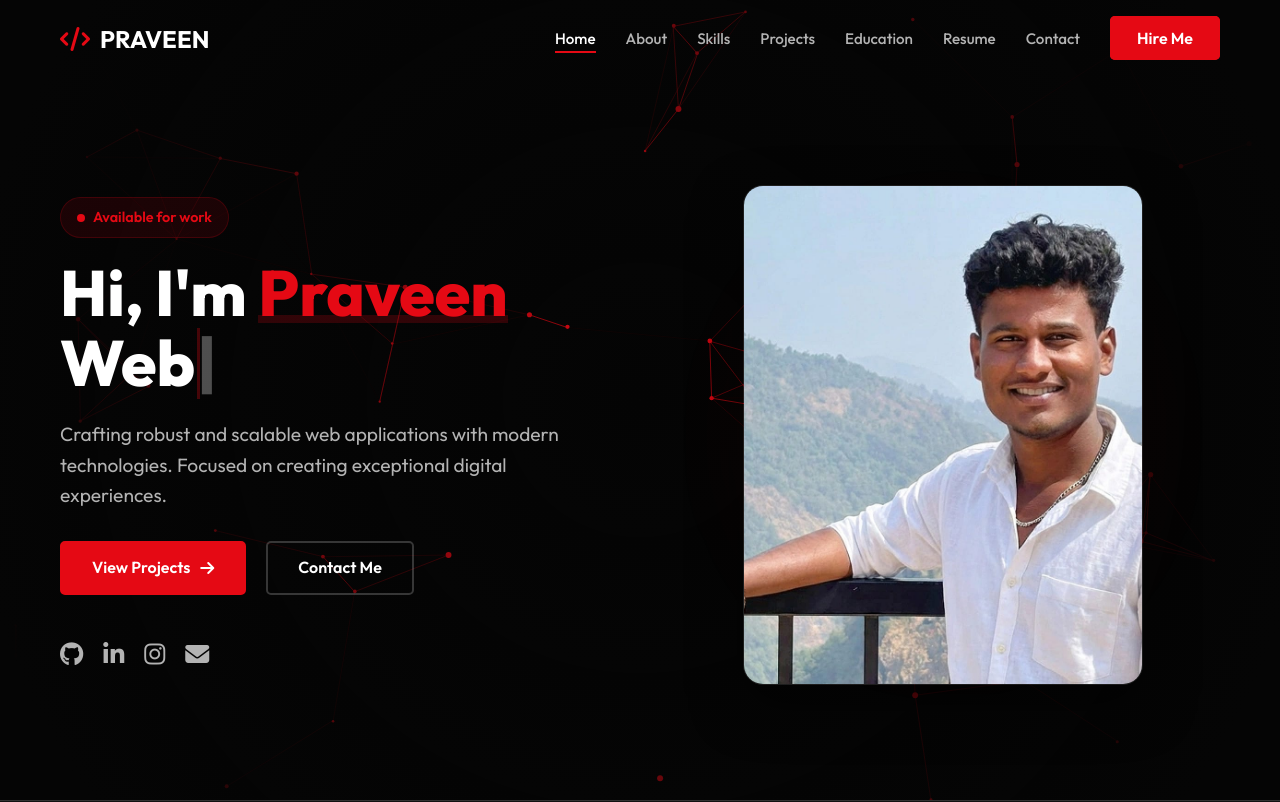
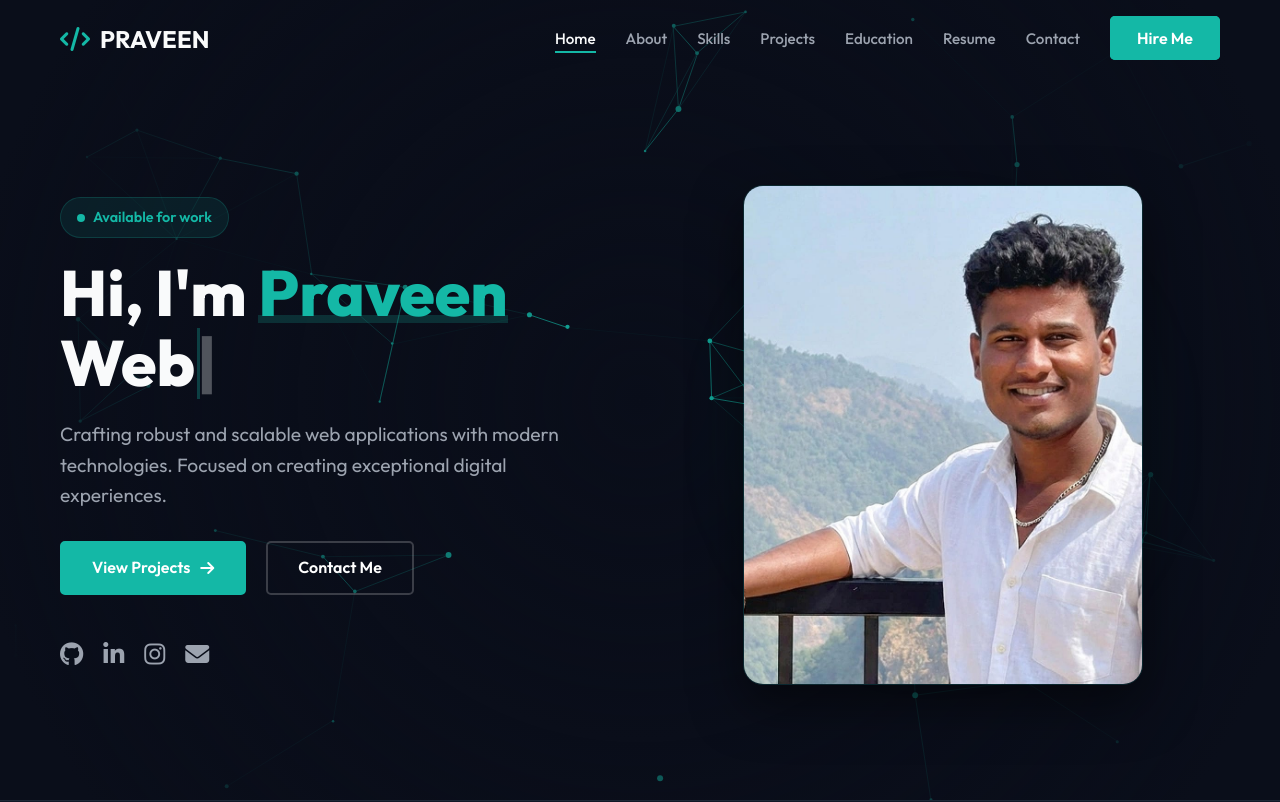
Before and after one commit to praveenveeramani3007/Praveenportfolio, a React (Vite) app: page / in a window 1280 px wide. Shown: the top 802 px of the page. Built offline with nearby package versions, Linux system fonts and the light colour scheme.

Commit message:
Description of your changes

```diff
--- a/src/components/Layout.jsx
+++ b/src/components/Layout.jsx
@@ -59,7 +59,7 @@ const Layout = () => {
                 this.vx = (Math.random() - 0.5) * 1.5;
                 this.vy = (Math.random() - 0.5) * 1.5;
                 this.size = Math.random() * 2 + 1;
-                this.color = '#e50914';
+                this.color = '#14B8A6';
             }
 
             update() {
@@ -118,7 +118,7 @@ const Layout = () => {
 
                     if (distance < connectionDistance) {
                         ctx.beginPath();
-                        ctx.strokeStyle = `rgba(229, 9, 20, ${1 - distance / connectionDistance})`;
+                        ctx.strokeStyle = `rgba(20, 184, 166, ${1 - distance / connectionDistance})`;
                         ctx.lineWidth = 1;
                         ctx.moveTo(particles[i].x, particles[i].y);
                         ctx.lineTo(particles[j].x, particles[j].y);
@@ -190,7 +190,7 @@ const Layout = () => {
                             top: window.innerWidth <= 900 ? '80px' : 'auto',
                             left: window.innerWidth <= 900 ? '0' : 'auto',
                             width: window.innerWidth <= 900 ? '100%' : 'auto',
-                            background: window.innerWidth <= 900 ? '#050505' : 'transparent',
+                            background: window.innerWidth <= 900 ? '#0A0E1A' : 'transparent',
                             padding: window.innerWidth <= 900 ? '20px' : '0'
                         }}
                     >
@@ -247,7 +247,7 @@ const Layout = () => {
                         <i className="fas fa-envelope"></i>
                     </a>
                 </div>
-                <p>© 2025 Praveen V. Built with <i className="fas fa-heart" style={{ color: '#e50914' }}></i> and Code.</p>
+                <p>© 2025 Praveen V. Built with <i className="fas fa-heart" style={{ color: '#14B8A6' }}></i> and Code.</p>
             </footer>
         </>
     );
--- a/src/index.css
+++ b/src/index.css
@@ -5,18 +5,24 @@
    1. RESET & VARIABLES
    ========================================= */
 :root {
-  --primary: #e50914;
-  /* Netflix Red */
-  --primary-hover: #b20710;
-  --background: #050505;
-  /* Deep Black */
-  --surface: #121212;
-  --text-main: #ffffff;
-  --text-muted: #b3b3b3;
-  --border: #333333;
-  --gradient: linear-gradient(135deg, #e50914 0%, #b20710 100%);
-  --card-bg: rgba(20, 20, 20, 0.6);
-  --glass-border: rgba(255, 255, 255, 0.1);
+  --primary: #14B8A6;
+  /* Teal */
+  --primary-hover: #0D9488;
+  --accent: #F97316;
+  /* Orange */
+  --accent-hover: #EA580C;
+  --background: #0A0E1A;
+  /* Deep Navy */
+  --surface: #111827;
+  /* Dark Slate */
+  --text-main: #F9FAFB;
+  --text-muted: #9CA3AF;
+  --border: #1F2937;
+  --gradient: linear-gradient(135deg, #14B8A6 0%, #F97316 100%);
+  --gradient-teal: linear-gradient(135deg, #14B8A6 0%, #0D9488 100%);
+  --gradient-orange: linear-gradient(135deg, #F97316 0%, #EA580C 100%);
+  --card-bg: rgba(17, 24, 39, 0.6);
+  --glass-border: rgba(20, 184, 166, 0.15);
   --font-main: 'Outfit', sans-serif;
   --transition: all 0.3s cubic-bezier(0.4, 0, 0.2, 1);
 }
@@ -61,14 +67,14 @@ ul {
   left: 0;
   width: 100%;
   height: 8px;
-  background: rgba(229, 9, 20, 0.2);
+  background: rgba(20, 184, 166, 0.2);
   z-index: -1;
   transition: var(--transition);
 }
 
 .text-highlight:hover::after {
   height: 20px;
-  background: rgba(229, 9, 20, 0.4);
+  background: rgba(20, 184, 166, 0.4);
 }
 
 @keyframes float {
@@ -87,15 +93,15 @@ ul {
 
 @keyframes pulse-glow {
   0% {
-    box-shadow: 0 0 0 0 rgba(229, 9, 20, 0.4);
+    box-shadow: 0 0 0 0 rgba(20, 184, 166, 0.4);
   }
 
   70% {
-    box-shadow: 0 0 0 15px rgba(229, 9, 20, 0);
+    box-shadow: 0 0 0 15px rgba(20, 184, 166, 0);
   }
 
   100% {
-    box-shadow: 0 0 0 0 rgba(229, 9, 20, 0);
+    box-shadow: 0 0 0 0 rgba(20, 184, 166, 0);
   }
 }
 
@@ -291,14 +297,14 @@ ul {
   display: inline-flex;
   align-items: center;
   gap: 8px;
-  background: rgba(229, 9, 20, 0.1);
+  background: rgba(20, 184, 166, 0.1);
   color: var(--primary);
   padding: 8px 16px;
   border-radius: 50px;
   font-size: 0.9rem;
   font-weight: 600;
   margin-bottom: 20px;
-  border: 1px solid rgba(229, 9, 20, 0.2);
+  border: 1px solid rgba(20, 184, 166, 0.2);
 }
 
 .pulse-dot {
@@ -360,8 +366,9 @@ ul {
 }
 
 .btn-outline:hover {
-  border-color: white;
-  background: rgba(255, 255, 255, 0.05);
+  border-color: var(--accent);
+  color: var(--accent);
+  background: rgba(249, 115, 22, 0.1);
 }
 
 .social-links {
@@ -425,7 +432,7 @@ ul {
   transform: translate(-50%, -50%);
   width: 100%;
   height: 100%;
-  background: radial-gradient(circle, rgba(229, 9, 20, 0.2) 0%, transparent 70%);
+  background: radial-gradient(circle, rgba(20, 184, 166, 0.2) 0%, transparent 70%);
   z-index: -1;
   filter: blur(40px);
 }
@@ -465,7 +472,7 @@ ul {
 .footer-social-link:hover {
   border-color: var(--primary);
   color: var(--primary);
-  background: rgba(229, 9, 20, 0.1);
+  background: rgba(20, 184, 166, 0.1);
 }
 
 /* =========================================
@@ -549,7 +556,7 @@ ul {
 }
 
 .glass-card:hover {
-  border-color: rgba(229, 9, 20, 0.3);
+  border-color: rgba(20, 184, 166, 0.3);
   transform: translateY(-5px);
   box-shadow: 0 10px 30px rgba(0, 0, 0, 0.5);
 }
@@ -734,7 +741,7 @@ ul {
   height: 12px;
   background: var(--primary);
   border-radius: 50%;
-  box-shadow: 0 0 0 5px rgba(229, 9, 20, 0.2);
+  box-shadow: 0 0 0 5px rgba(20, 184, 166, 0.2);
 }
 
 .timeline-item:nth-child(even)::after {
--- a/vite.config.js
+++ b/vite.config.js
@@ -4,5 +4,5 @@ import react from '@vitejs/plugin-react'
 // https://vite.dev/config/
 export default defineConfig({
   plugins: [react()],
-  base: '/Praveenportfolio/',
+
 })
```
